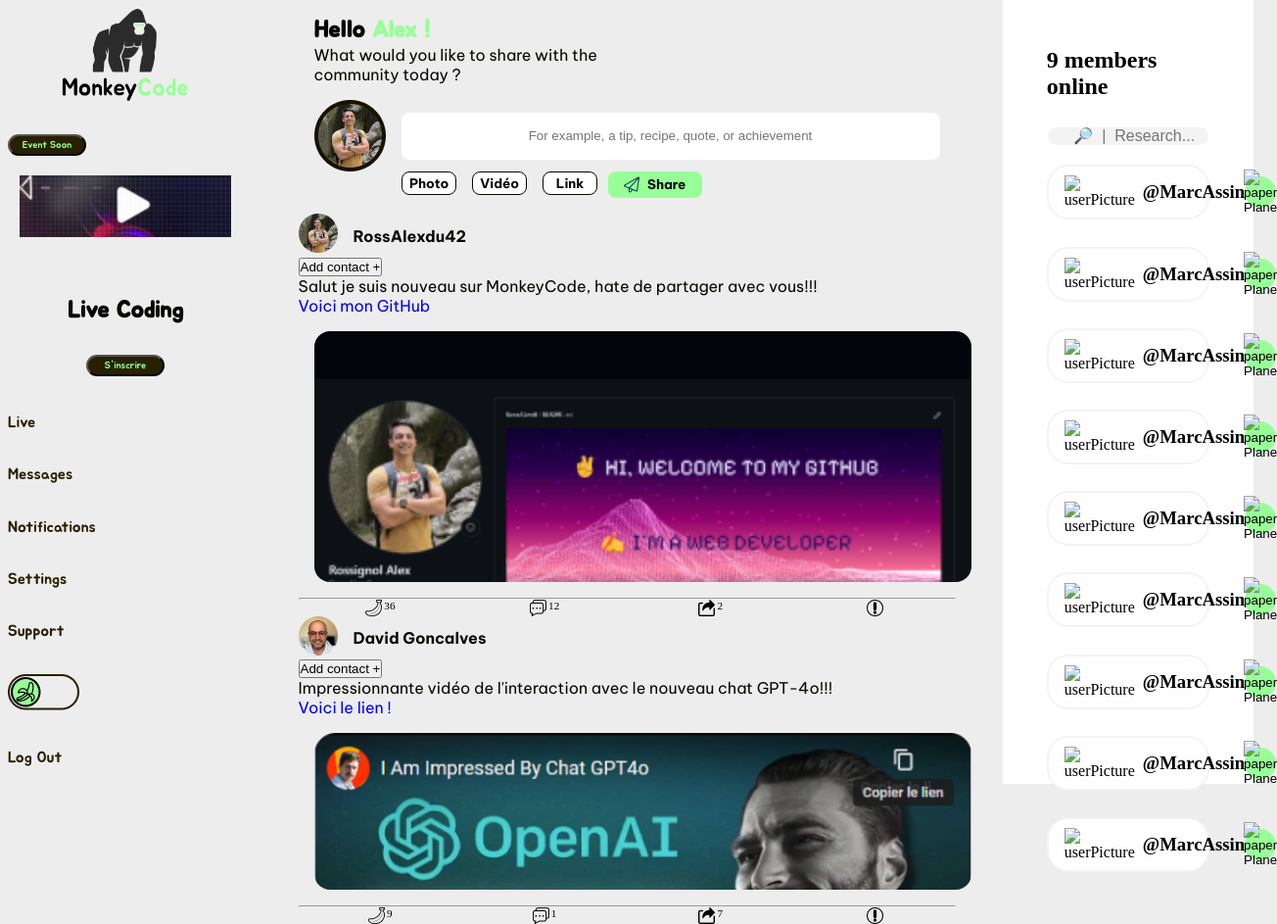
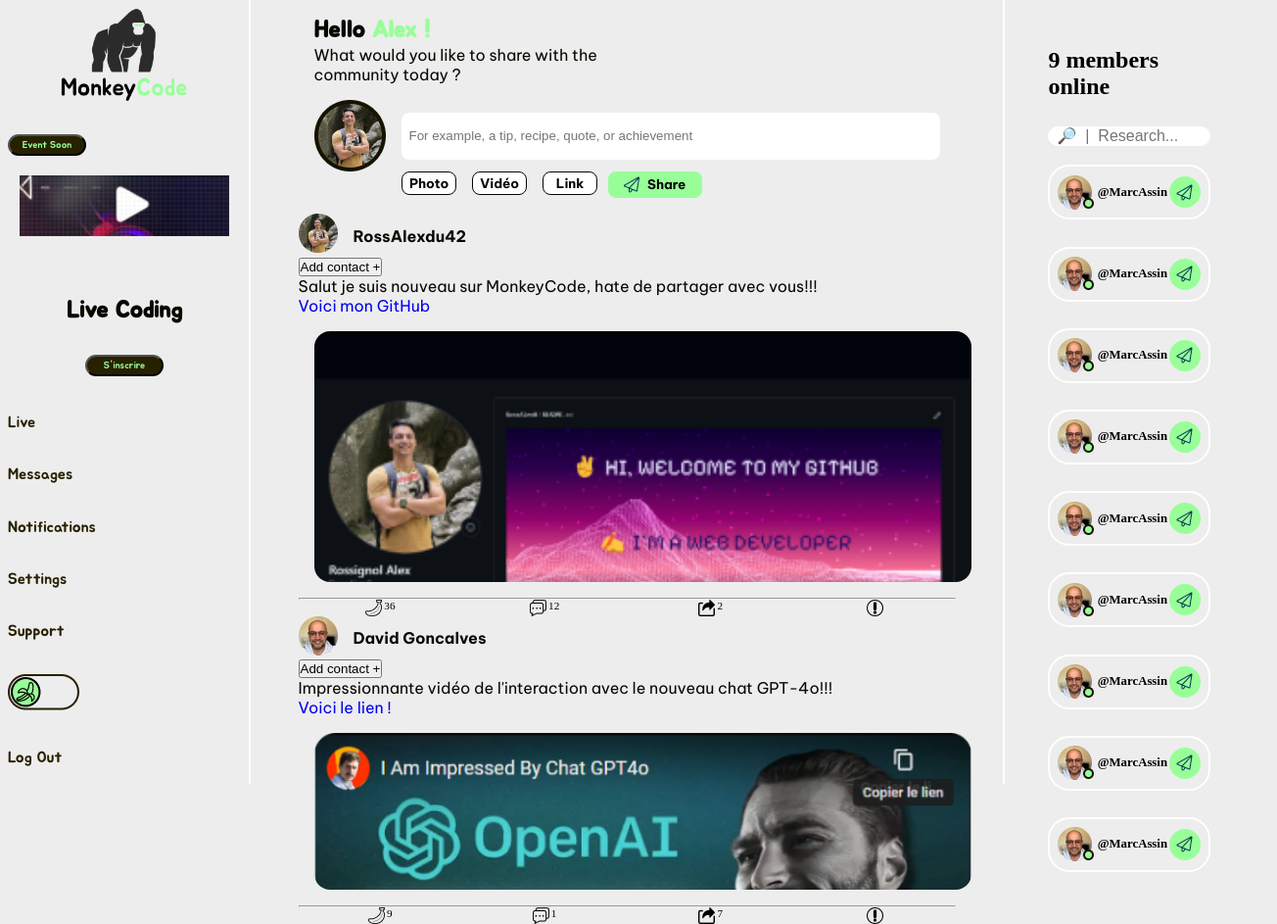
Before and after one commit to anaisdufourneau/MonkeyCode-Projet_1_WCS, a plain HTML site: page Wall.html in a window 1280 px wide. Shown: the whole page at 98% size, 1304 px wide, since content can reach past the window. Drawn offline with Linux system fonts and the light colour scheme.

Commit message:
Wall css

```diff
--- a/Wall.css
+++ b/Wall.css
@@ -204,7 +204,9 @@
         /* desktop */
 
         body {
-
+            width: 100%;
+            max-width: 1440px;
+            margin: auto;
             display: flex;
             justify-content: space-between;
             height: 100svh;
@@ -220,6 +222,7 @@
             flex-direction: column;
             justify-content: space-between;
             padding: 0.5em 0.5em 0 0.5em;
+            border-right: 2px solid #fff;
         }
 
         .eventButton,
@@ -303,8 +306,7 @@
             border: none;
             height: 3rem;
             width: 550px;
-
-            text-align: center;
+            padding-left: 0.5rem;
         }
 
         .button3>button {
@@ -367,14 +369,15 @@
         .search{
             height: 100vh;
             width: 20%;
-            background-color: #fff;
+            background-color: var(--grey-color);
             display: flex;
             flex-direction: column;
             align-items: center;
             gap: 1.2rem;
+            border-left: 2px solid #fff;
         }
 
-        h2{
+        #titleSearch{
             width: 65%;
             margin: 3rem 0 0.5rem 0;
         }
@@ -385,26 +388,30 @@
             border-radius: 10px;
             border: 1px solid #fff;
             padding-left: 0.5rem;
-            background-color: #f3f3f3;
+            background-color: #fff;
             font-size: 1rem;
         }
 
         .member{
             height: 3.5rem;
             width: 65%;
-            background-color: #fefefe;
-            border: 2px solid #f3f3f3;
+            background-color: var(--grey-color);
+            border: 2px solid #fff;
             border-radius: 22px;
             display: flex;
             align-items: center;
-            padding: 1.5em 1em;
+            padding: 1em 0.5em;
             justify-content: space-between;
             margin-bottom: 0.5rem;
         }
         .member > div{
             display: flex;
             align-items: center;
-            gap: 0.5em;
+            gap: 0.2em;
+        }
+
+        .userID{
+            font-size: 0.8rem;
         }
 
         .btn-search{
--- a/Wall.html
+++ b/Wall.html
@@ -141,71 +141,72 @@
         </article>
     </section>
     <aside class="search">
-        <h2>9 members online</h2>
-        <input id="inputsearch" type="text" placeholder=" &#x1F50E;&#xFE0E;  |  Research...">
+        <h2 id="titleSearch" >9 members online</h2>
+        <input id="inputsearch" type="text" placeholder="&#x1F50E;&#xFE0E;  |  Research...">
         <div class="member">
             <div>
-                <img src="img/userfacepoint.png" alt="userPicture">
-                <h3>@MarcAssin</h3>
+                <img src="Images/userfacepoint.png" alt="userPicture">
+                <h3 class="userID">@MarcAssin</h3>
             </div>
-            <button class="btn-search" type="button"><img src="img/paperplane.png" alt="paper Plane"></button>
+            <button class="btn-search" type="button"><img src="Images/paperplane.png" alt="paper Plane"></button>
         </div>
         <div class="member">
             <div>
-                <img src="img/userfacepoint.png" alt="userPicture">
-                <h3>@MarcAssin</h3>
+                <img src="Images/userfacepoint.png" alt="userPicture">
+                <h3 class="userID">@MarcAssin</h3>
             </div>
-            <button class="btn-search" type="button"><img src="img/paperplane.png" alt="paper Plane"></button>
+            <button class="btn-search" type="button"><img src="Images/paperplane.png" alt="paper Plane"></button>
         </div>
         <div class="member">
             <div>
-                <img src="img/userfacepoint.png" alt="userPicture">
-                <h3>@MarcAssin</h3>
+                <img src="Images/userfacepoint.png" alt="userPicture">
+                <h3 class="userID">@MarcAssin</h3>
             </div>
-            <button class="btn-search" type="button"><img src="img/paperplane.png" alt="paper Plane"></button>
+            <button class="btn-search" type="button"><img src="Images/paperplane.png" alt="paper Plane"></button>
         </div>
         <div class="member">
             <div>
-                <img src="img/userfacepoint.png" alt="userPicture">
-                <h3>@MarcAssin</h3>
+                <img src="Images/userfacepoint.png" alt="userPicture">
+                <h3 class="userID">@MarcAssin</h3>
             </div>
-            <button class="btn-search" type="button"><img src="img/paperplane.png" alt="paper Plane"></button>
+            <button class="btn-search" type="button"><img src="Images/paperplane.png" alt="paper Plane"></button>
         </div>
         <div class="member">
             <div>
-                <img src="img/userfacepoint.png" alt="userPicture">
-                <h3>@MarcAssin</h3>
+                <img src="Images/userfacepoint.png" alt="userPicture">
+                <h3 class="userID">@MarcAssin</h3>
             </div>
-            <button class="btn-search" type="button"><img src="img/paperplane.png" alt="paper Plane"></button>
+            <button class="btn-search" type="button"><img src="Images/paperplane.png" alt="paper Plane"></button>
         </div>
         <div class="member">
             <div>
-                <img src="img/userfacepoint.png" alt="userPicture">
-                <h3>@MarcAssin</h3>
+                <img src="Images/userfacepoint.png" alt="userPicture">
+                <h3 class="userID">@MarcAssin</h3>
             </div>
-            <button class="btn-search" type="button"><img src="img/paperplane.png" alt="paper Plane"></button>
+            <button class="btn-search" type="button"><img src="Images/paperplane.png" alt="paper Plane"></button>
         </div>
         <div class="member">
             <div>
-                <img src="img/userfacepoint.png" alt="userPicture">
-                <h3>@MarcAssin</h3>
+                <img src="Images/userfacepoint.png" alt="userPicture">
+                <h3 class="userID">@MarcAssin</h3>
             </div>
-            <button class="btn-search" type="button"><img src="img/paperplane.png" alt="paper Plane"></button>
+            <button class="btn-search" type="button"><img src="Images/paperplane.png" alt="paper Plane"></button>
         </div>
         <div class="member">
             <div>
-                <img src="img/userfacepoint.png" alt="userPicture">
-                <h3>@MarcAssin</h3>
+                <img src="Images/userfacepoint.png" alt="userPicture">
+                <h3 class="userID">@MarcAssin</h3>
             </div>
-            <button class="btn-search" type="button"><img src="img/paperplane.png" alt="paper Plane"></button>
+            <button class="btn-search" type="button"><img src="Images/paperplane.png" alt="paper Plane"></button>
         </div>
         <div class="member">
             <div>
-                <img src="img/userfacepoint.png" alt="userPicture">
-                <h3>@MarcAssin</h3>
+                <img src="Images/userfacepoint.png" alt="userPicture">
+                <h3 class="userID">@MarcAssin</h3>
             </div>
-            <button class="btn-search" type="button"><img src="img/paperplane.png" alt="paper Plane"></button>
+            <button class="btn-search" type="button"><img src="Images/paperplane.png" alt="paper Plane"></button>
         </div>
+
 
     </aside>
 </body>
```
